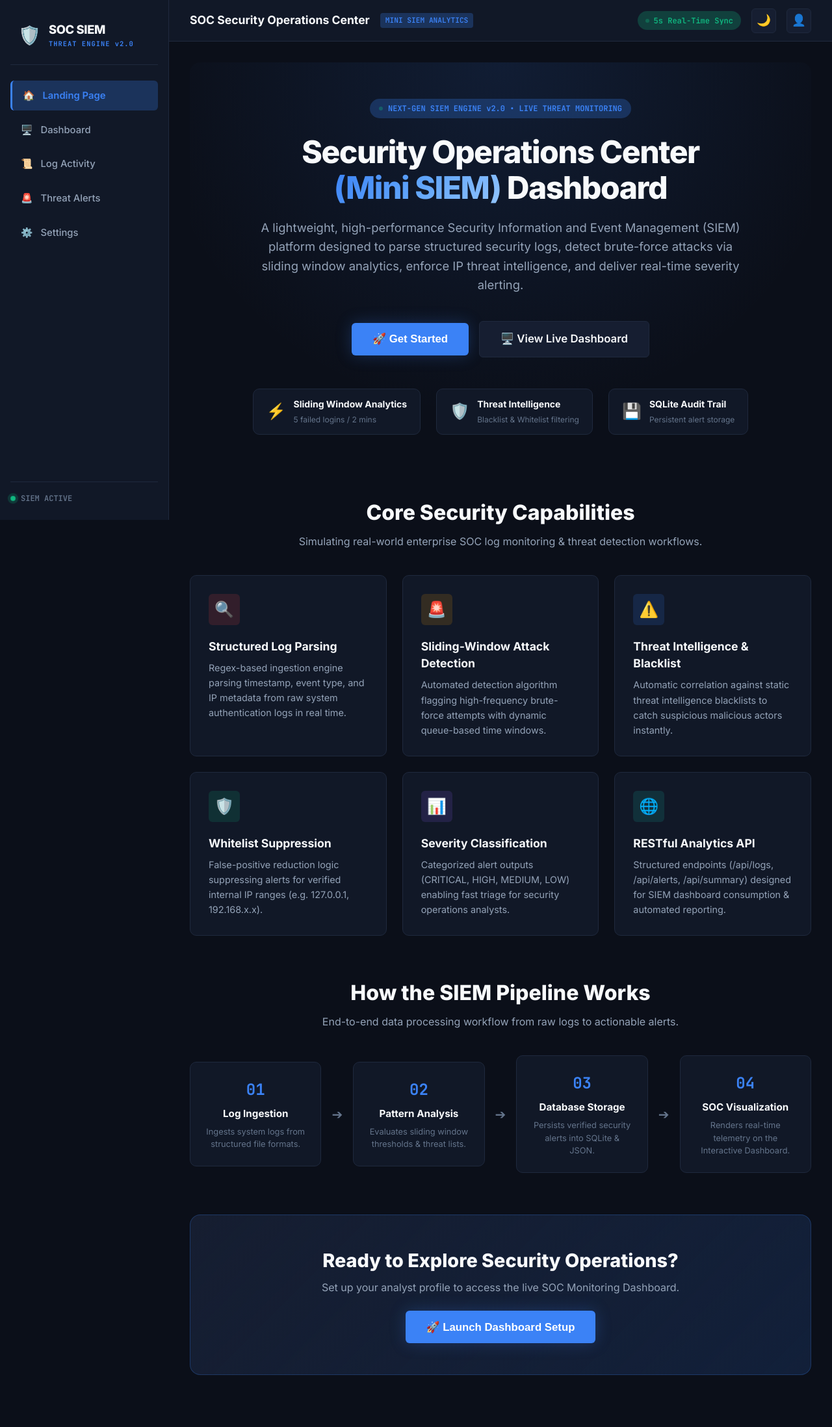
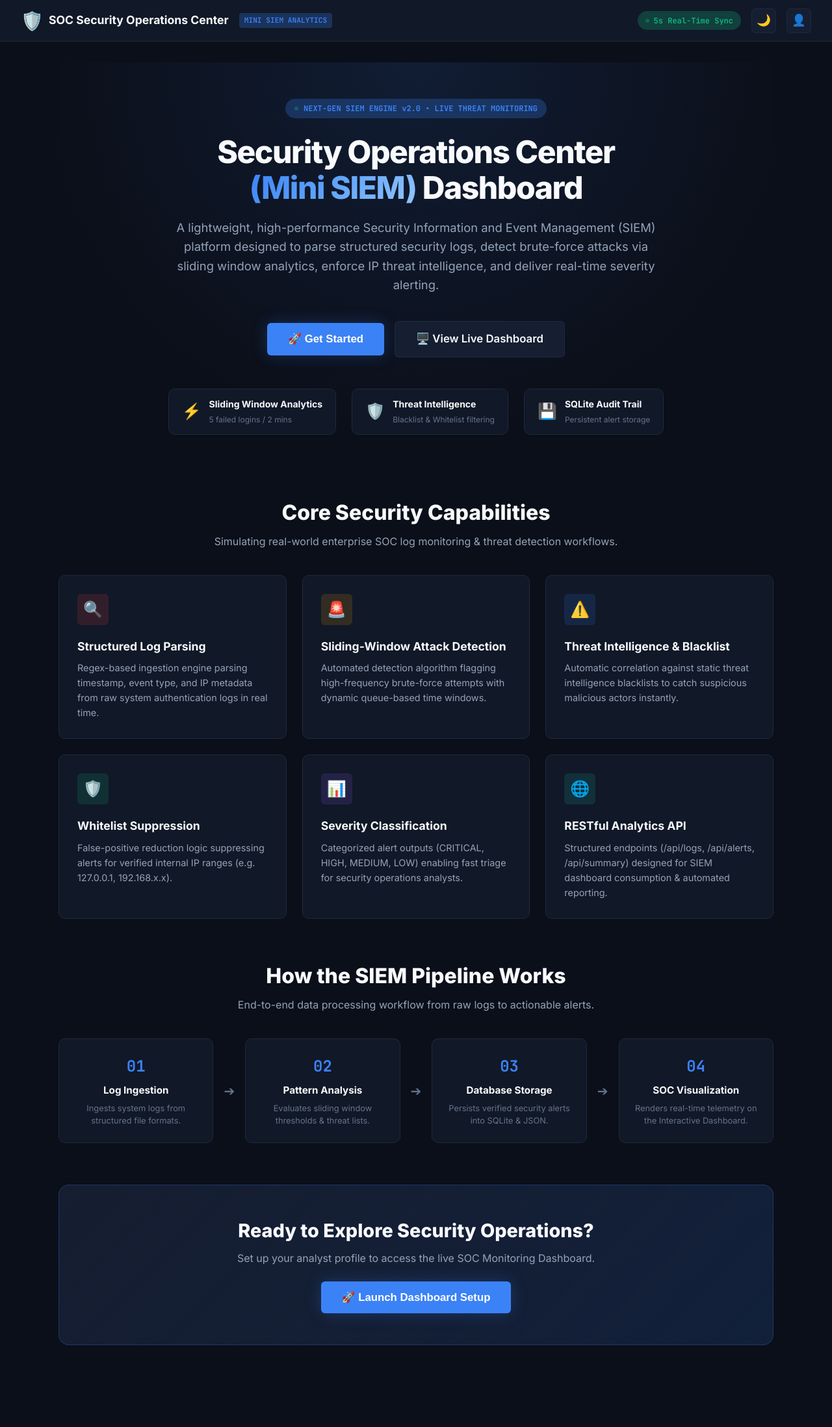
Before and after one commit to AhadBagwan/soc-dashboard-mini-siem, a Flask app: page / in a window 1280 px wide. Shown: the whole page at 65% size. After the commit the page ends 2070 px from the top, so only its background shows below. Run offline with Flask 3, Linux system fonts and the light colour scheme.

Commit message:
Full-screen landing page, auto pre-filled onboarding modal, and clean sidebar navigation

```diff
--- a/static/style.css
+++ b/static/style.css
@@ -178,6 +178,19 @@ body {
   display: flex;
   flex-direction: column;
   min-width: 0;
+}
+
+.full-width-shell {
+  margin-left: 0 !important;
+  width: 100% !important;
+}
+
+.brand-link-title {
+  display: flex;
+  align-items: center;
+  gap: 0.5rem;
+  text-decoration: none;
+  color: var(--text-primary);
 }
 
 .topbar {
@@ -735,7 +748,6 @@ tr:hover td {
 .btn-large {
   padding: 0.9rem 2rem;
   font-size: 1.05rem;
-
 }
 
 .btn-full {
--- a/static/theme.js
+++ b/static/theme.js
@@ -73,8 +73,10 @@ function bindGetStartedButtons() {
     const { name, dob } = getProfile();
     const setupNameInput = document.getElementById("setupUsername");
     const setupDobInput = document.getElementById("setupDob");
-    if (setupNameInput && name) {
-      setupNameInput.value = name;
+
+    // Auto-fill existing name if saved, or default to pre-filled name
+    if (setupNameInput) {
+      setupNameInput.value = name || "Ahad Bagwan";
     }
     if (setupDobInput && dob) {
       setupDobInput.value = dob;
@@ -106,7 +108,7 @@ function bindSetupForm() {
     saveProfile(username, dob);
     renderProfileInfo();
     toggleSetupOverlay(false);
-    // Redirect to enhanced dashboard after entering profile
+    // Redirect cleanly to enhanced dashboard after setup
     window.location.href = "/dashboard";
   });
 }
--- a/templates/base.html
+++ b/templates/base.html
@@ -10,7 +10,9 @@
   <link rel="stylesheet" href="{{ url_for('static', filename='style.css') }}" />
   {% block head_extra %}{% endblock %}
 </head>
-<body data-requires-setup="false">
+<body class="{% if hide_sidebar or active_page == 'landing' %}landing-page-body{% endif %}" data-requires-setup="false">
+
+  {% if not hide_sidebar and active_page != 'landing' %}
   <aside class="sidebar">
     <div class="sidebar-brand">
       <div class="brand-logo">🛡️</div>
@@ -20,9 +22,6 @@
       </div>
     </div>
     <nav class="sidebar-nav">
-      <a href="{{ url_for('landing') }}" class="nav-link {% if active_page == 'landing' %}active{% endif %}">
-        <span class="nav-icon">🏠</span> Landing Page
-      </a>
       <a href="{{ url_for('index') }}" class="nav-link {% if active_page == 'dashboard' %}active{% endif %}">
         <span class="nav-icon">🖥️</span> Dashboard
       </a>
@@ -44,11 +43,15 @@
       </div>
     </div>
   </aside>
+  {% endif %}
 
-  <div class="app-shell">
+  <div class="app-shell {% if hide_sidebar or active_page == 'landing' %}full-width-shell{% endif %}">
     <header class="topbar">
       <div class="topbar-left">
-        <h1 class="topbar-title">SOC Security Operations Center</h1>
+        <a href="{{ url_for('landing') }}" class="brand-link-title">
+          <span class="brand-logo">🛡️</span>
+          <h1 class="topbar-title">SOC Security Operations Center</h1>
+        </a>
         <span class="system-tag">MINI SIEM ANALYTICS</span>
       </div>
       <div class="nav-actions">
@@ -83,20 +86,20 @@
     <section class="modal-card">
       <div class="modal-header">
         <div class="modal-icon">🔐</div>
-        <h2>Welcome to SOC SIEM Dashboard</h2>
-        <p>Enter your analyst details to initialize the security workstation.</p>
+        <h2>Welcome to SOC SIEM Workstation</h2>
+        <p>Enter your analyst details to launch the live interactive dashboard.</p>
       </div>
       <form id="setupForm" class="form-stack">
         <div class="form-group">
           <label for="setupUsername">Full Name / Username <span class="required">*</span></label>
-          <input id="setupUsername" type="text" placeholder="e.g. Security Analyst" required />
+          <input id="setupUsername" type="text" placeholder="Enter your name" required />
         </div>
         <div class="form-group">
           <label for="setupDob">Date of Birth</label>
           <input id="setupDob" type="date" />
         </div>
         <button type="submit" class="btn-primary btn-full glow-btn">
-          🚀 Enter Dashboard
+          🚀 Launch Dashboard
         </button>
       </form>
     </section>
```
